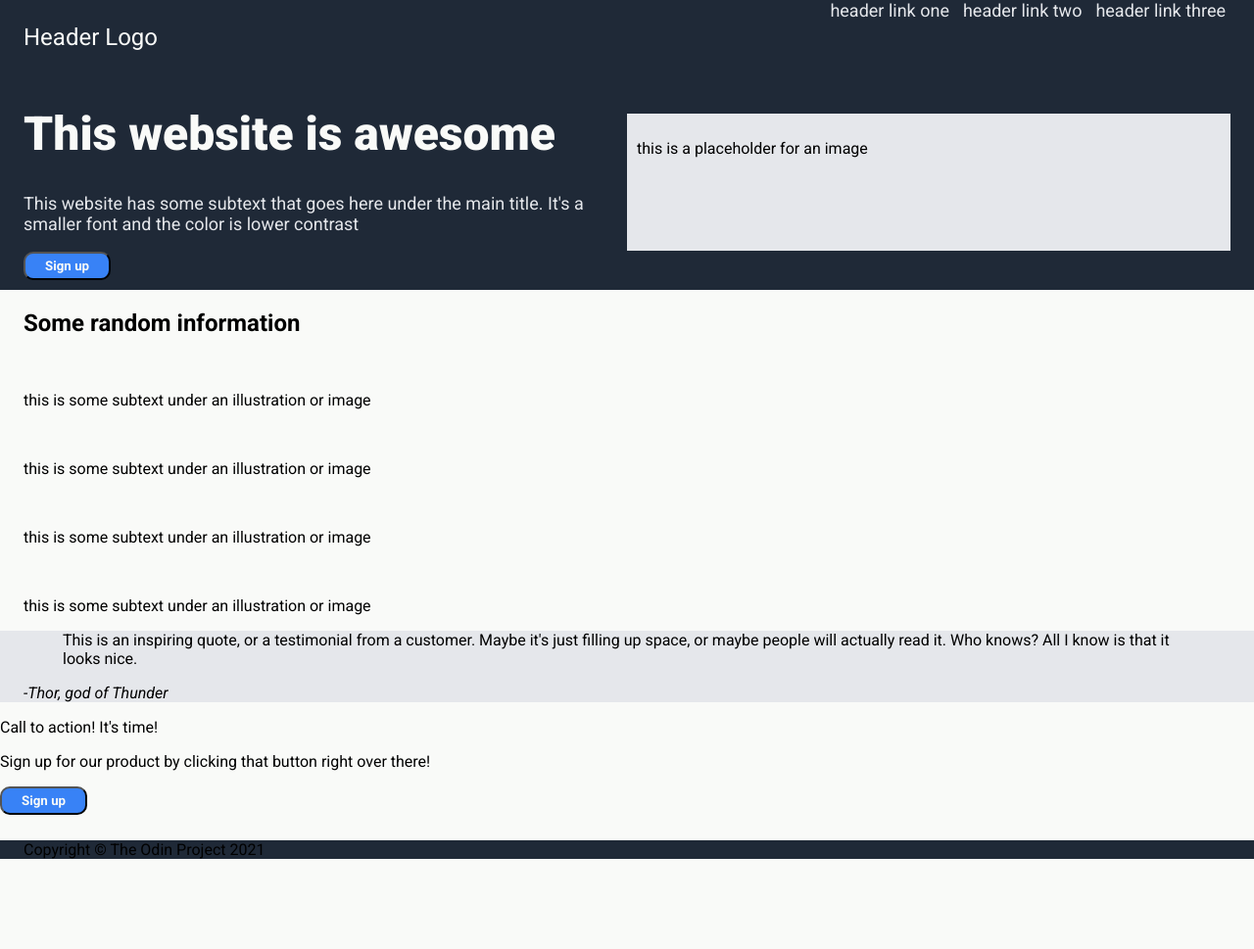
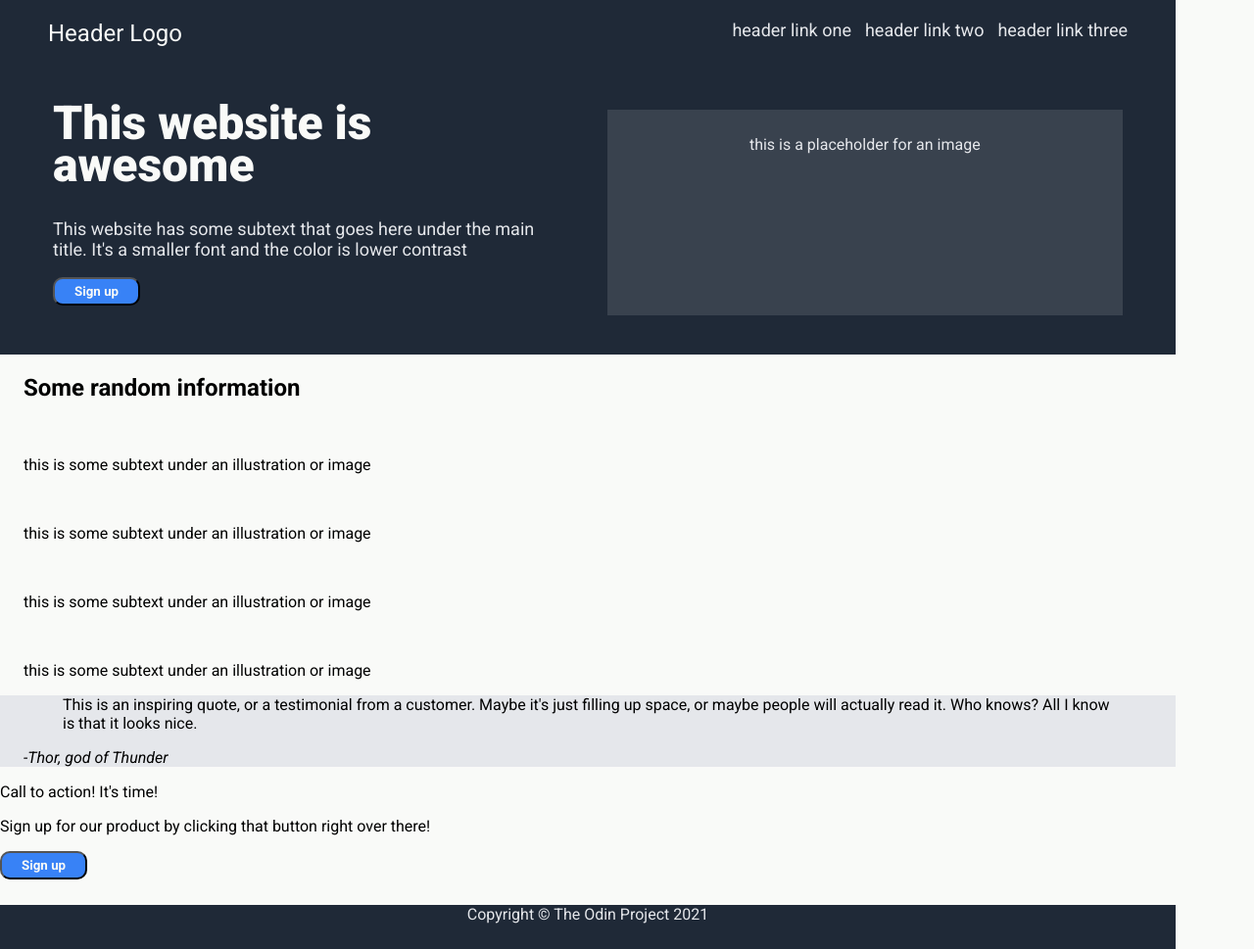
Before and after one commit to dat-copy-pat/odin-landing, a plain HTML site: page index.html in a window 1280 px wide. Shown: the whole page at 98% size. Before the commit the page ends 893 px from the top, so only its background shows below. Drawn offline with Linux system fonts and the light colour scheme.

Commit message:
Finish Hero section

```diff
--- a/styles.css
+++ b/styles.css
@@ -5,12 +5,14 @@
     --color-secondary-text: #e5e7eb;
     --color-button: #3882f6;
     --color-dark-background: #1f2937;
+    --color-light-background:#39424e;
     }
 
 * {
     box-sizing: border-box;
-    /*border: 2px solid red;*/
+   /* border: 2px solid red;*/
     font-family: 'Roboto', sans-serif;
+    max-width: 1200px;/*check this*/
 }
 
 /*BODY AND MAIN LAYOUT*/
@@ -18,6 +20,7 @@ body {
     margin: 0 auto;
     max-width: 100vw;
     background-color: var(--color-primary-text);
+
 }
 
 .hero,
@@ -39,10 +42,11 @@ footer {
 
 /* HERO SECTION*/
 
-.header-link,
-#hero-secondary-text {
-    font-size:18px;
-    color: var(--color-secondary-text);
+.hero-section {
+    display: flex;
+    padding-left: 30px;
+    padding-right: 30px;
+    padding-bottom: 40px;
 }
 
 .top-section {
@@ -50,17 +54,25 @@ footer {
     justify-content: space-between;
 }
 
+.header-link,
+#hero-secondary-text {
+    font-size:18px;
+    color: var(--color-secondary-text);
+}
+
 #header-logo {
     font-size:24px;
     color: var(--color-primary-text);
+    padding-left:25px;
+    margin-top: 20px;
 }
 
+nav {
+    padding-top: 20px;
+    padding-right: 20px;
+}
 .header-link {
-    padding: 0 5px;
-}
-
-.hero-section {
-    display: flex;
+    padding: 5px 5px;
 }
 
 .hero-text {
@@ -70,16 +82,21 @@ footer {
 #hero-main-text {
     font-size: 48px;
     font-weight: 900;
+    line-height: 0.9;
     color:var(--color-primary-text)
 }
 
+.hero-image {
+    background-color: var(--color-light-background);
+    width: 50%;
+    margin: 40px auto 0 40px;
+    padding: 10px;
+    text-align: center;
+    color: var(--color-secondary-text);
+}
 
-.hero-image {
-    background-color: var(--color-secondary-text);
-    width: 50%;
-    margin: 40px auto;
-    padding: 10px;
-}
+
+
 button {
     background-color: var(--color-button);
     color: var(--color-primary-text);
@@ -99,3 +116,9 @@ button {
 
 
 /*FOOTER SECTION*/
+
+footer {
+    color: var(--color-secondary-text);
+    text-align: center;
+    padding-bottom: 10px;
+}
```
